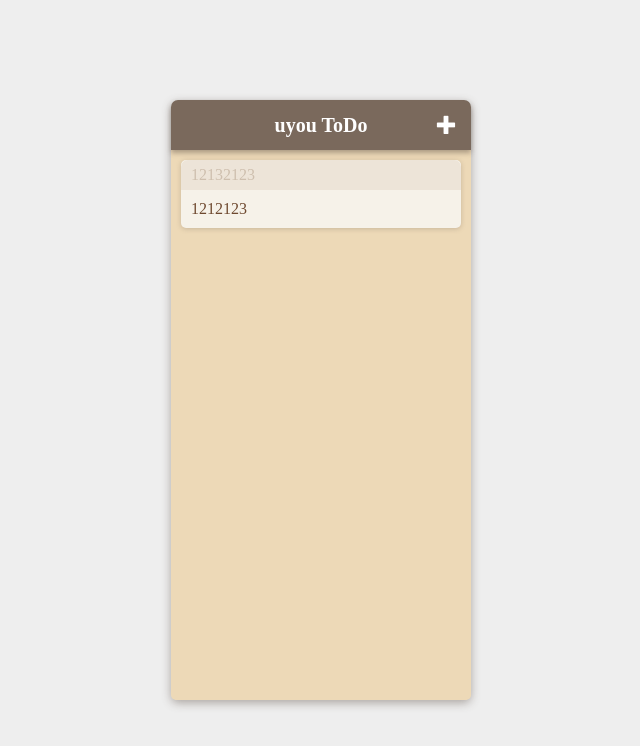
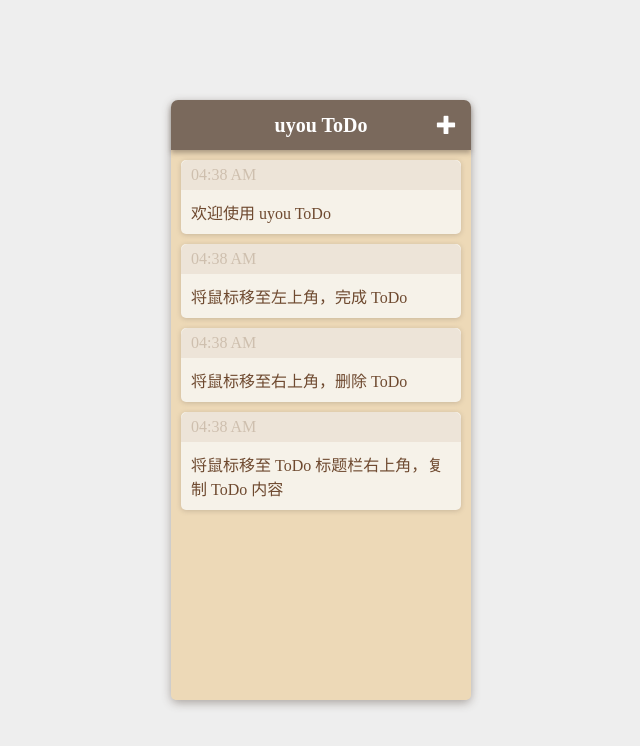
Before and after one commit to tonylu110/uyou-todo-page, a Vue app: page / in a window 1280 px wide. Shown: the top 746 px of the page, without its empty margins (319-959 px from the left). Built offline with nearby package versions, Linux system fonts and the light colour scheme.

Commit message:
Add: first load item

```diff
--- a/package.json
+++ b/package.json
@@ -8,6 +8,7 @@
     "preview": "vite preview"
   },
   "dependencies": {
+    "moment": "^2.29.3",
     "sass": "^1.52.3",
     "vue": "^3.2.25"
   },
--- a/src/components/List/Item/Item.vue
+++ b/src/components/List/Item/Item.vue
@@ -2,11 +2,11 @@
   <div>
     <div class="list-item">
       <div class="time-area">
-        <span>12132123</span>
+        <span>{{ getTime(time as number) }}</span>
         <div>复制</div>
       </div>
       <span class="item-text">
-        1212123
+        {{ text }}
       </span>
       <div class="close-button">
         <img src="/images/close.png" alt="" />
@@ -19,106 +19,14 @@
 </template>
 
 <script setup lang="ts">
+import getTime from '../../../util/getTime';
 
+const props = defineProps({
+  time: Number,
+  text: String,
+})
 </script>
 
 <style scoped lang="scss">
-.list-item {
-  position: relative;
-  width: 260px;
-  background-color: #f6f2e9;
-  height: auto;
-  padding: 10px;
-  border-radius: 5px;
-  box-shadow: 0 1px 5px #7a695c50;
-  margin-bottom: 10px;
-
-  .time-area {
-    background-color: #ede4d8;
-    margin-left: -10px;
-    margin-top: -10px;
-    padding: 5px 10px;
-    width: 260px;
-    border-radius: 7px 7px 0 0;
-    display: flex;
-    flex-direction: row;
-    justify-content: space-between;
-    align-items: center;
-
-    span {
-      color: #cebfae;
-    }
-
-    div {
-      height: 10px;
-      padding: 5px;
-      line-height: 10px;
-      margin-right: -3px;
-      background-color: #00000010;
-      font-size: 10px;
-      border-radius: 3px;
-      color: #6e492f;
-      opacity: 0;
-      cursor: pointer;
-      transition: opacity 0.2s ease-in-out;
-
-      &:hover {
-        opacity: 1;
-      }
-
-      &:active {
-        background-color: #00000020;
-      }
-    }
-  }
-
-  .item-text {
-    display: block;
-    margin-top: 10px;
-    color: #6e492f;
-  }
-
-  .close-button {
-    position: absolute;
-    top: -7px;
-    right: -7px;
-    width: 10px;
-    height: 10px;
-    padding: 3px;
-    background-color: #d6010f;
-    border-radius: 50%;
-    display: flex;
-    justify-content: center;
-    align-items: center;
-    border: 2px solid white;
-    opacity: 0;
-    transition: opacity 0.2s ease-in-out;
-    box-shadow: 0 2px 2px #00000015;
-
-    img {
-      width: 100%;
-      height: 100%;
-    }
-
-    &:hover {
-      cursor: pointer;
-      opacity: 1;
-    }
-
-    &:active {
-      background-color: #b6000b;
-      border: 2px solid #eee;
-    }
-  }
-
-  .ok-button {
-    @extend .close-button;
-    background-color: #00b600;
-    left: -7px;
-
-    &:active {
-      background-color: #00a600;
-    }
-  }
-}
+@import './style.scss';
 </style>
--- /dev/null
+++ b/src/components/List/Item/style.scss
@@ -0,0 +1,98 @@
+.list-item {
+  position: relative;
+  width: 260px;
+  background-color: #f6f2e9;
+  height: auto;
+  padding: 10px;
+  border-radius: 5px;
+  box-shadow: 0 1px 5px #7a695c50;
+  margin-bottom: 10px;
+
+  .time-area {
+    background-color: #ede4d8;
+    margin-left: -10px;
+    margin-top: -10px;
+    padding: 5px 10px;
+    width: 260px;
+    border-radius: 7px 7px 0 0;
+    display: flex;
+    flex-direction: row;
+    justify-content: space-between;
+    align-items: center;
+
+    span {
+      color: #cebfae;
+    }
+
+    div {
+      height: 10px;
+      padding: 5px;
+      line-height: 10px;
+      margin-right: -3px;
+      background-color: #00000010;
+      font-size: 10px;
+      border-radius: 3px;
+      color: #6e492f;
+      opacity: 0;
+      cursor: pointer;
+      transition: opacity 0.2s ease-in-out;
+
+      &:hover {
+        opacity: 1;
+      }
+
+      &:active {
+        background-color: #00000020;
+      }
+    }
+  }
+
+  .item-text {
+    display: block;
+    margin-top: 10px;
+    color: #6e492f;
+  }
+
+  .close-button {
+    position: absolute;
+    top: -7px;
+    right: -7px;
+    width: 10px;
+    height: 10px;
+    padding: 3px;
+    background-color: #d6010f;
+    border-radius: 50%;
+    display: flex;
+    justify-content: center;
+    align-items: center;
+    border: 2px solid white;
+    opacity: 0;
+    transition: opacity 0.2s ease-in-out;
+    box-shadow: 0 2px 2px #00000015;
+
+    img {
+      width: 100%;
+      height: 100%;
+    }
+
+    &:hover {
+      cursor: pointer;
+      opacity: 1;
+    }
+
+    &:active {
+      background-color: #b6000b;
+      border: 2px solid #eee;
+    }
+  }
+
+  .ok-button {
+    @extend .close-button;
+    background-color: #00b600;
+    left: -7px;
+
+    &:active {
+      background-color: #00a600;
+    }
+  }
+}
--- a/src/components/List/List.vue
+++ b/src/components/List/List.vue
@@ -1,12 +1,23 @@
 <template>
   <div className='list'>
-    <Item />
+    <Item
+      v-for="(item, index) in list"
+      :key="index"
+      :time="item.id"
+      :text="item.text"
+    />
   </div>
 </template>
 
 <script setup lang="ts">
 import { ref } from 'vue';
 import Item from './Item/Item.vue';
+import firstLoad from '../../util/firstLoad';
+import LocalStorage from '../../util/LocalStorage';
+
+firstLoad()
+
+const list = ref(LocalStorage('get'))
 </script>
 
 <style scoped>
--- /dev/null
+++ b/src/i18n/index.ts
@@ -0,0 +1,12 @@
+import zhCN from "./zh_cn";
+
+const i18n = () => {
+    var jsSrc = navigator.language.toLowerCase();
+    if (jsSrc.indexOf('zh-cn') != -1) {
+        return zhCN
+    }  else {
+        return zhCN
+    }
+}
+
+export default i18n
--- /dev/null
+++ b/src/i18n/zh_cn.ts
@@ -0,0 +1,36 @@
+import ITodoList from "../interface/ITodoListArray"
+
+const addText = '添加'
+const cancelText = '取消'
+const copyText = '复制'
+const copyToast = '复制成功'
+const firstLoadData: ITodoList[] = [
+    {
+        text: '欢迎使用 uyou ToDo',
+        id: new Date().getTime(),
+        ok: false
+    },
+    {
+        text: '将鼠标移至左上角，完成 ToDo',
+        id: new Date().getTime() + 1,
+        ok: false
+    },
+    {
+        text: '将鼠标移至右上角，删除 ToDo',
+        id: new Date().getTime() + 3,
+        ok: false
+    },
+    {
+        text: '将鼠标移至 ToDo 标题栏右上角，复制 ToDo 内容',
+        id: new Date().getTime() + 4,
+        ok: false
+    }
+]
+
+export default {
+    addText,
+    cancelText,
+    copyText,
+    copyToast,
+    firstLoadData
+}
--- /dev/null
+++ b/src/interface/IToDoListData.ts
@@ -0,0 +1,7 @@
+import ITodoList from "./ITodoListArray";
+
+interface IToDoListData {
+  data: ITodoList[]
+}
+
+export default IToDoListData
--- /dev/null
+++ b/src/interface/ITodoListArray.ts
@@ -0,0 +1,7 @@
+interface ITodoList {
+  text: string
+  id: number
+  ok: boolean
+}
+
+export default ITodoList
--- /dev/null
+++ b/src/util/firstLoad.ts
@@ -0,0 +1,13 @@
+import i18n from "../i18n";
+import LocalStorage from "./localStorage";
+
+const firstLoad = () => {
+  const firstToDo = {
+    data: i18n().firstLoadData
+  }
+  if (localStorage.getItem('ToDo') === null) {
+    LocalStorage('set', firstToDo)
+  }
+}
+
+export default firstLoad;
--- /dev/null
+++ b/src/util/getTime.ts
@@ -0,0 +1,13 @@
+import moment from "moment"
+
+const getTime = (time: number): string => {
+  const nowTime = moment().format("YYYY-MM-DD")
+  const useTime = moment(time).format("YYYY-MM-DD")
+  if (nowTime === useTime) {
+    return moment(time).format("hh:mm A")
+  } else {
+    return moment(time).format("YYYY-MM-DD hh:mm A")
+  }
+}
+
+export default getTime
--- /dev/null
+++ b/src/util/localStorage.ts
@@ -0,0 +1,12 @@
+import ITodoList from "../interface/ITodoListArray";
+import IToDoListData from "../interface/IToDoListData";
+
+const LocalStorage = (sog: string, key?: IToDoListData): void | ITodoList[] => {
+  if (sog.toLowerCase() === 'set') {
+    localStorage.setItem('ToDo', JSON.stringify(key));
+  } else {
+    return JSON.parse(localStorage.getItem('ToDo')!).data;
+  }
+}
+
+export default LocalStorage
```
Also changed, not shown: 1 other file (tests, documents, lock files or other folders).
